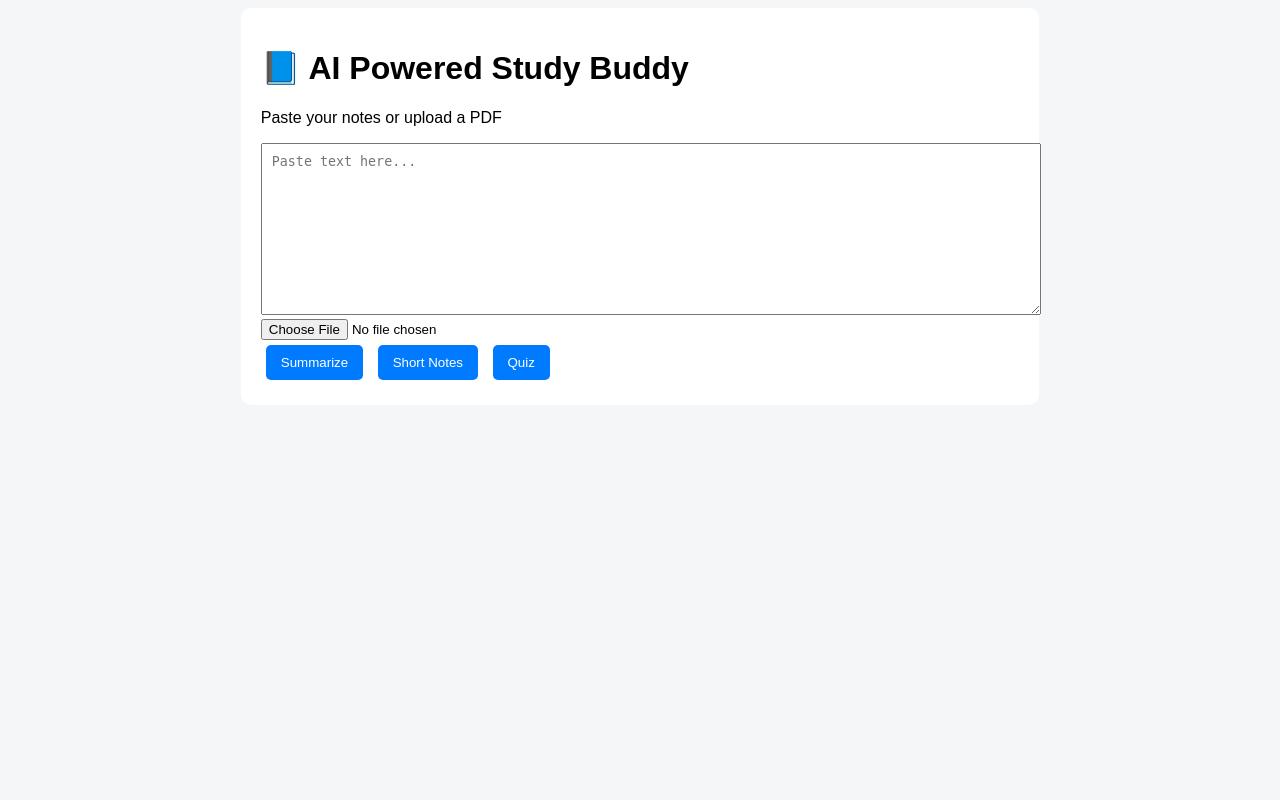
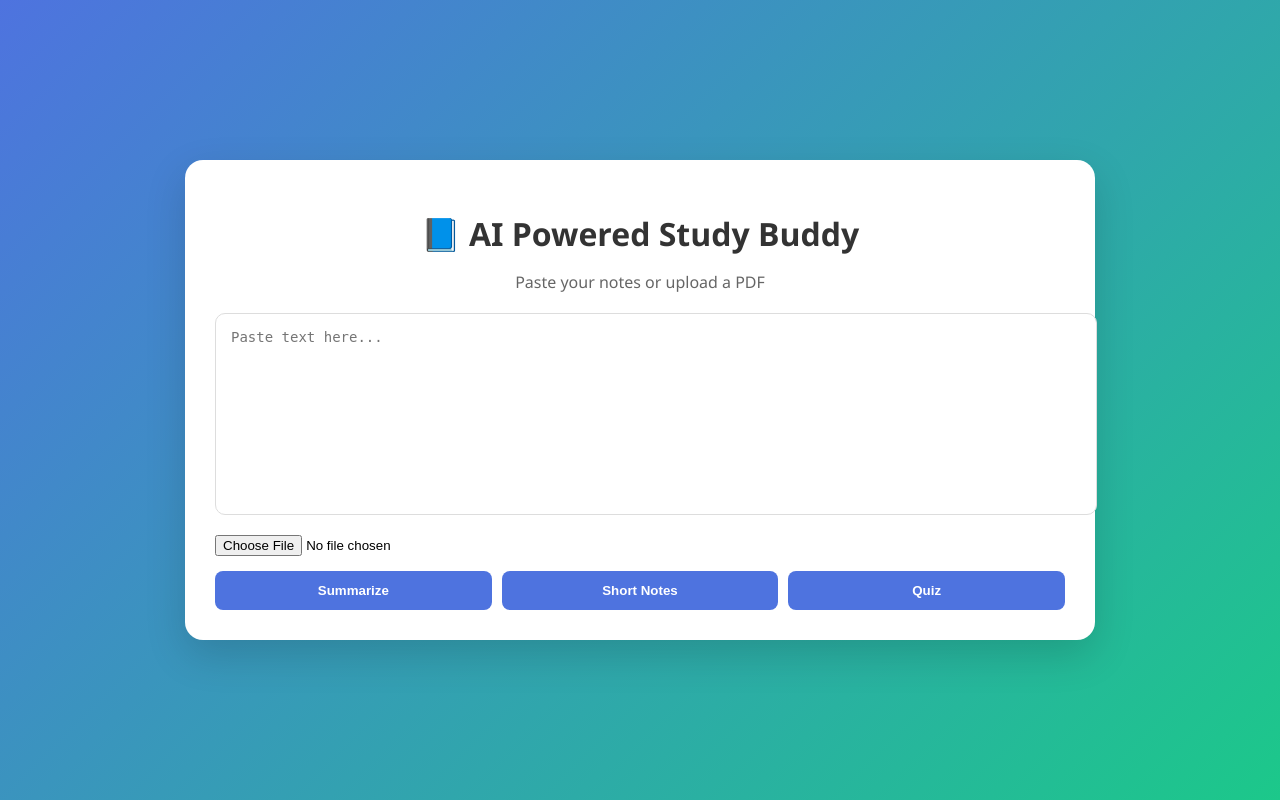
Before and after one commit to Bhavna851/AI_powered_study_buddy, a Flask app: page / in a window 1280 px wide. Run offline with Flask 3, Linux system fonts and the light colour scheme.

Commit message:
style.css

```diff
--- a/static/style.css
+++ b/static/style.css
@@ -1,38 +1,92 @@
 body {
-    font-family: Arial;
-    background: #f4f6f8;
+    margin: 0;
+    font-family: 'Segoe UI', Arial, sans-serif;
+    background: linear-gradient(135deg, #4e73df, #1cc88a);
+    display: flex;
+    justify-content: center;
+    align-items: center;
+    min-height: 100vh;
 }
 
 .container {
-    width: 60%;
-    margin: auto;
-    background: white;
-    padding: 20px;
-    border-radius: 10px;
+    width: 90%;
+    max-width: 850px;
+    background: #ffffff;
+    padding: 30px;
+    border-radius: 18px;
+    box-shadow: 0 15px 40px rgba(0, 0, 0, 0.15);
+}
+
+h1 {
+    text-align: center;
+    margin-bottom: 10px;
+    color: #333;
+}
+
+p {
+    text-align: center;
+    color: #666;
+    margin-bottom: 20px;
 }
 
 textarea {
     width: 100%;
-    height: 150px;
-    padding: 10px;
+    height: 170px;
+    padding: 15px;
+    border-radius: 10px;
+    border: 1px solid #ddd;
+    font-size: 14px;
+    resize: none;
+    transition: 0.3s;
+}
+
+textarea:focus {
+    outline: none;
+    border-color: #4e73df;
+    box-shadow: 0 0 8px rgba(78, 115, 223, 0.3);
+}
+
+input[type="file"] {
+    margin: 15px 0;
+}
+
+.buttons {
+    display: flex;
+    gap: 10px;
+    flex-wrap: wrap;
+    justify-content: center;
 }
 
 .buttons button {
-    padding: 10px 15px;
-    margin: 5px;
-    background: #007BFF;
+    flex: 1;
+    min-width: 120px;
+    padding: 12px;
+    background: #4e73df;
     color: white;
     border: none;
-    border-radius: 5px;
+    border-radius: 8px;
+    font-weight: 600;
+    cursor: pointer;
+    transition: 0.3s ease;
+}
+
+.buttons button:hover {
+    background: #2e59d9;
+    transform: translateY(-2px);
 }
 
 .output {
-    background: #eef;
-    padding: 15px;
-    margin-top: 20px;
-    border-radius: 5px;
+    background: #f8f9fc;
+    padding: 18px;
+    margin-top: 25px;
+    border-radius: 10px;
+    border-left: 5px solid #4e73df;
+    max-height: 300px;
+    overflow-y: auto;
 }
 
 pre {
     white-space: pre-wrap;
+    font-family: inherit;
+    font-size: 14px;
 }
```
